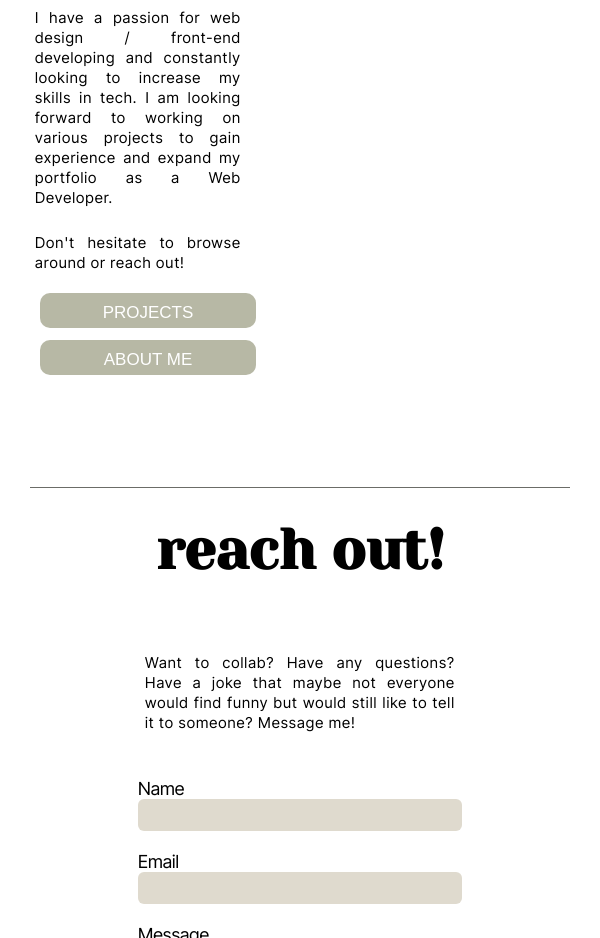
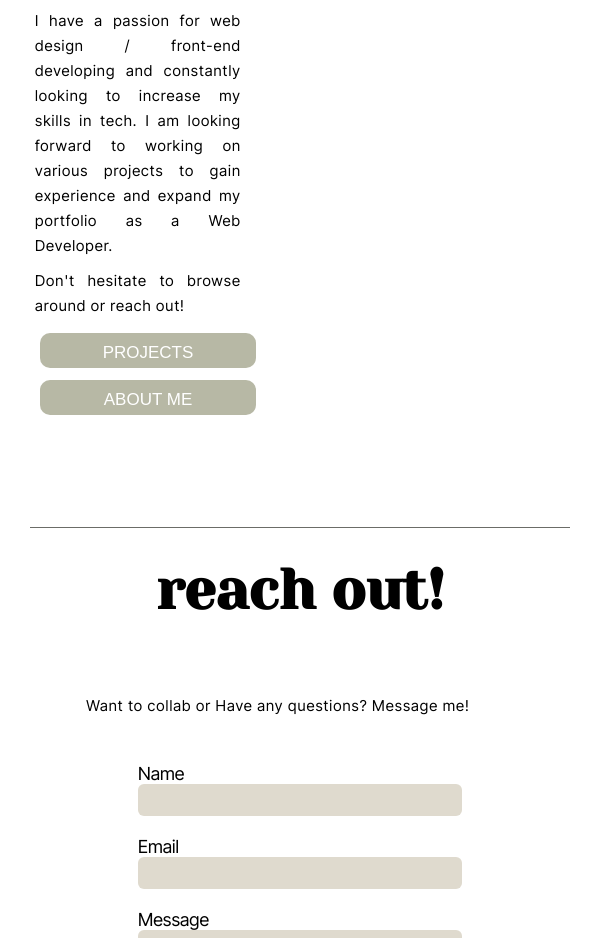
Before and after one commit to KayeDante89/KayeDante89.github.io, a plain HTML site: page index.html in a window 600 px wide. Shown: the part 883-1821 px from the top of the page. Drawn offline with Linux system fonts and the light colour scheme.

Commit message:
fixed contact page width

```diff
--- a/index.html
+++ b/index.html
@@ -17,7 +17,7 @@
                 <a href="projects-page.html">projects</a>
             </div>
             <a href="https://www.linkedin.com/in/kayemdante1989/" target="_blank" class="fa fa-linkedin"></a>
-            <a href="#" class="fa fa-github"></a>
+            <a href="https://github.com/KayeDante89" class="fa fa-github"></a>
         </nav>
     </header>
     <main class="main-page">
@@ -38,9 +38,9 @@
         <section id="forms">
             <h1 id="page-title">reach out!</h1>
             <div id="p-contact">
-                <p>Want to collab? Have any questions? Have a joke that maybe not everyone would find funny but would still like to tell it to someone? Message me!</p>
+                <p id="contact-msg">Want to collab or Have any questions? Message me!</p>
             </div>
-            <form action="" method="">
+            <form action="https://formspree.io/f/mpznllnz" method="POST">
                 <div class="form-item">
                     <label for="name">Name</label>
                     <input type="text" id="name" name="name">
--- a/styles.css
+++ b/styles.css
@@ -235,7 +235,12 @@ label {
 
 #p-contact {
   margin: auto;
-  width: 560px;
+  /* width: 560px; */
+  width: auto;
+}
+
+#contact-msg {
+  text-align: center;
 }
 
 /* ------ MEDIA QUERIES  ------ */
@@ -307,8 +312,12 @@ label {
   }
 
   #p-contact {
-    width: 320px;
+    /* width: 320px; */
     margin-top: 70px;
+  }
+
+  p#contact-msg {
+   width: 90%;
   }
 
 }
@@ -324,7 +333,8 @@ label {
 
   p {
     font-size: 15px;
-    line-height: 20px;
+    line-height: 25px;
+    margin: 0;
     padding: 5px;
   }
 
@@ -338,6 +348,10 @@ label {
     height: 35px;
     width: 100%;
     margin-bottom: 12px;
+  }
+
+  .form-item {
+    width: auto;
   }
 
 }
```
Also changed, not shown: about-page.html (+1 -1 lines), projects-page.html (+1 -1 lines).
